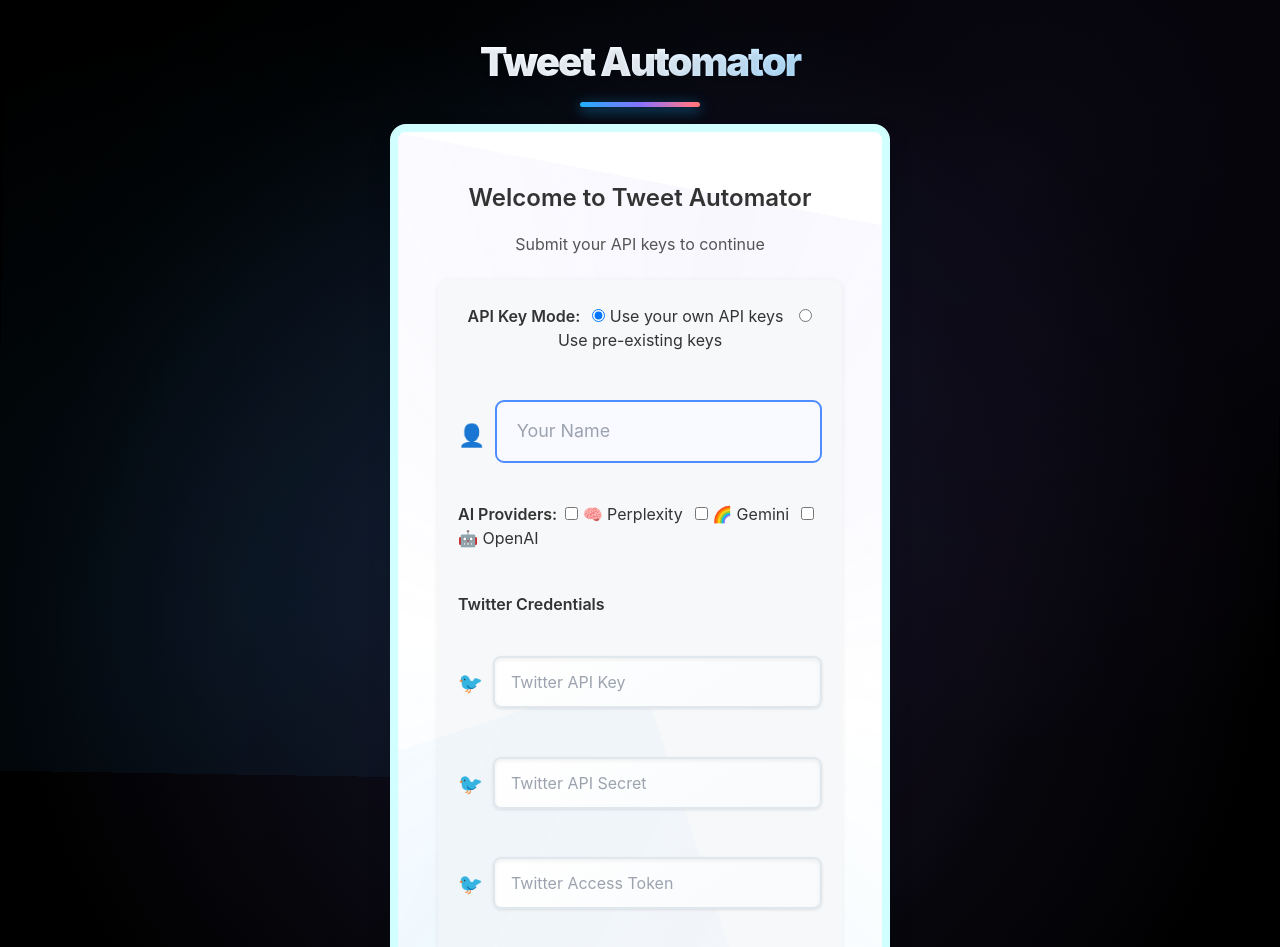
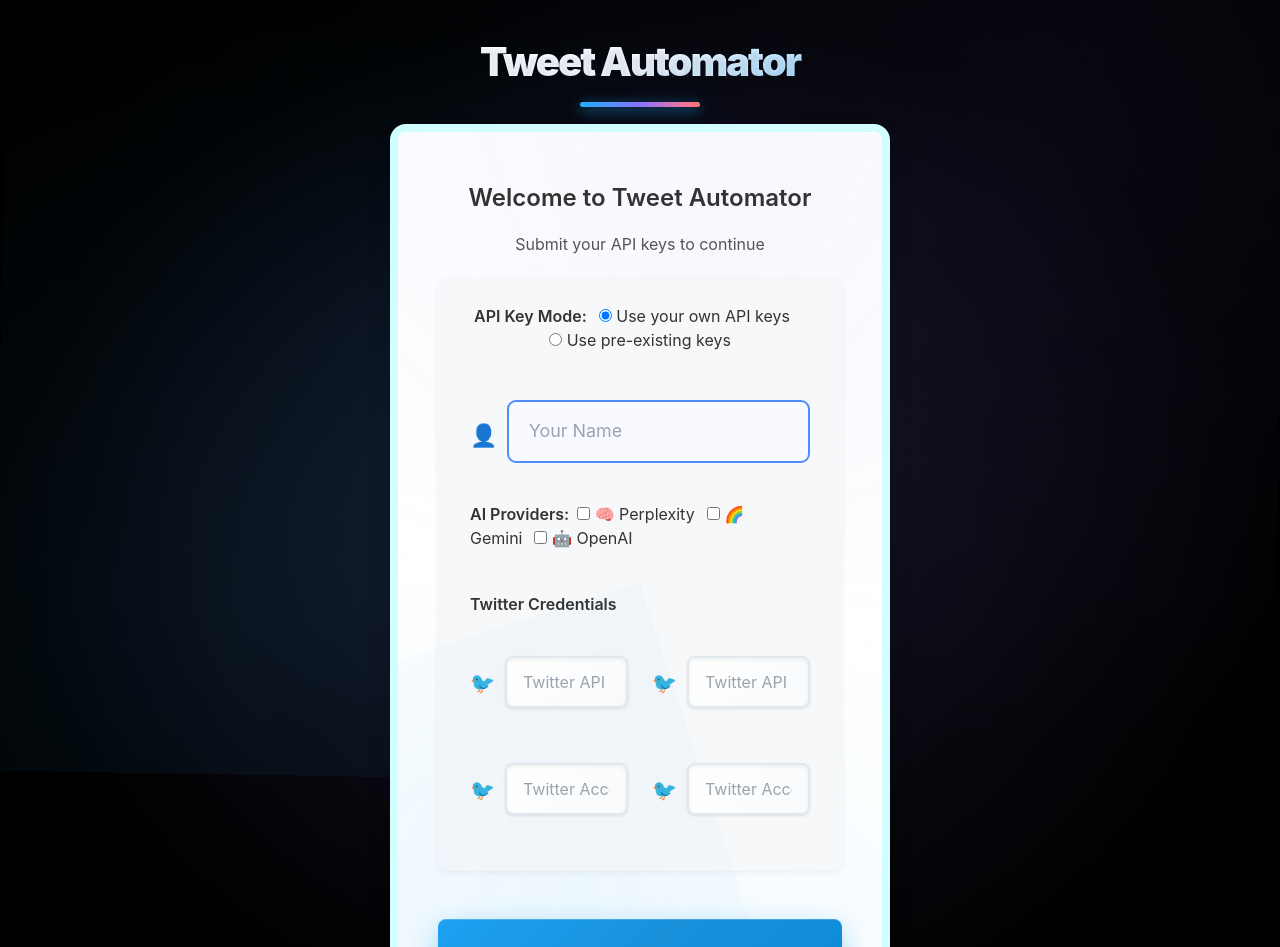
Before and after one commit to Kanishk2404/tweet-automation-docker, a React (Vite) app in the folder frontend/: page / in a window 1280 px wide. Shown: the top 947 px of the page. Built offline with nearby package versions, Linux system fonts and the light colour scheme; no server answers.

Commit message:
updated ui and default keys

```diff
--- a/frontend/src/App.jsx
+++ b/frontend/src/App.jsx
@@ -7,9 +7,10 @@
 const BACKEND_URL = import.meta.env.VITE_API_URL;
 
 function App() {
-  // Built-in keys (replace with your actual keys)
-  const DEFAULT_PERPLEXITY_KEY = 'YOUR_PERPLEXITY_KEY_HERE';
-  const DEFAULT_GEMINI_KEY = 'YOUR_GEMINI_KEY_HERE';
+  // Built-in keys from Vite environment variables
+  const DEFAULT_PERPLEXITY_KEY = import.meta.env.VITE_PERPLEXITY_API_KEY || '';
+  const DEFAULT_GEMINI_KEY = import.meta.env.VITE_GEMINI_API_KEY || '';
+  const DEFAULT_OPENAI_KEY = import.meta.env.VITE_OPENAI_API_KEY || '';
   // Ref for TweetHistory
   const tweetHistoryRef = useRef(null);
   // Load from localStorage if available
@@ -138,9 +139,9 @@
             background: '#f7f8fa',
             borderRadius: 10,
             boxShadow: '0 1px 6px #0001',
-            padding: '24px 20px',
+            padding: '24px 32px',
             marginBottom: '2rem',
-            maxWidth: 420,
+            maxWidth: 600,
             marginLeft: 'auto',
             marginRight: 'auto',
             display: 'flex',
@@ -178,13 +179,13 @@
               <div style={{marginBottom: '0.5rem'}}>
                 <label style={{fontWeight: 600, marginRight: 8}}>AI Providers:</label>
                 <span title="Use Perplexity AI for tweet generation" style={{marginRight: 12}}>
-                  <input type="checkbox" checked={usePerplexity} onChange={e => setUsePerplexity(e.target.checked)} /> <span role="img" aria-label="perplexity">🧠</span> Perplexity
+                  <input type="checkbox" checked={usePerplexity} onChange={e => setUsePerplexity(e.target.checked)} disabled={!useOwnKeys} /> <span role="img" aria-label="perplexity">🧠</span> Perplexity
                 </span>
                 <span title="Use Gemini AI for tweet generation" style={{marginRight: 12}}>
-                  <input type="checkbox" checked={useGemini} onChange={e => setUseGemini(e.target.checked)} /> <span role="img" aria-label="gemini">🌈</span> Gemini
+                  <input type="checkbox" checked={useGemini} onChange={e => setUseGemini(e.target.checked)} disabled={!useOwnKeys} /> <span role="img" aria-label="gemini">🌈</span> Gemini
                 </span>
                 <span title="Use OpenAI for tweet generation">
-                  <input type="checkbox" checked={useOpenAI} onChange={e => setUseOpenAI(e.target.checked)} /> <span role="img" aria-label="openai">🤖</span> OpenAI
+                  <input type="checkbox" checked={useOpenAI} onChange={e => setUseOpenAI(e.target.checked)} disabled={!useOwnKeys} /> <span role="img" aria-label="openai">🤖</span> OpenAI
                 </span>
               </div>
               {usePerplexity && (
@@ -204,6 +205,7 @@
                     autoComplete="off"
                     name="perplexity-api-key"
                     style={{flex: 1}}
+                    disabled={!useOwnKeys}
                   />
                   <span title="Get your Perplexity API key from perplexity.ai" style={{color: '#888', fontSize: 14}}>?</span>
                 </div>
@@ -225,6 +227,7 @@
                     autoComplete="off"
                     name="gemini-api-key"
                     style={{flex: 1}}
+                    disabled={!useOwnKeys}
                   />
                   <span title="Get your Gemini API key from makersuite.google.com" style={{color: '#888', fontSize: 14}}>?</span>
                 </div>
@@ -246,12 +249,24 @@
                     autoComplete="off"
                     name="openai-api-key"
                     style={{flex: 1}}
+                    disabled={!useOwnKeys}
                   />
                   <span title="Get your OpenAI API key from platform.openai.com" style={{color: '#888', fontSize: 14}}>?</span>
                 </div>
               )}
             </>
             <div style={{marginTop: '1rem', marginBottom: '0.5rem', fontWeight: 600, fontSize: 16}}>Twitter Credentials</div>
+            <div style={{
+              display: 'grid',
+              gridTemplateColumns: '1fr 1fr',
+              gap: '24px',
+              alignItems: 'stretch',
+              marginBottom: '1rem',
+              width: '100%',
+              maxWidth: '700px',
+              marginLeft: 'auto',
+              marginRight: 'auto',
+            }}>
               <div style={{display: 'flex', alignItems: 'center', gap: 10}}>
                 <span role="img" aria-label="twitter" style={{fontSize: 20}}>🐦</span>
                 <input
@@ -267,7 +282,7 @@
                   className="login-input"
                   autoComplete="off"
                   name="twitter-api-key"
-                style={{flex: 1}}
+                  style={{flex: 1, minWidth: 0, width: '100%'}}
                 />
               </div>
               <div style={{display: 'flex', alignItems: 'center', gap: 10}}>
@@ -285,7 +300,7 @@
                   className="login-input"
                   autoComplete="off"
                   name="twitter-api-secret"
-                style={{flex: 1}}
+                  style={{flex: 1, minWidth: 0, width: '100%'}}
                 />
               </div>
               <div style={{display: 'flex', alignItems: 'center', gap: 10}}>
@@ -303,7 +318,7 @@
                   className="login-input"
                   autoComplete="off"
                   name="twitter-access-token"
-                style={{flex: 1}}
+                  style={{flex: 1, minWidth: 0, width: '100%'}}
                 />
               </div>
               <div style={{display: 'flex', alignItems: 'center', gap: 10}}>
@@ -321,8 +336,9 @@
                   className="login-input"
                   autoComplete="off"
                   name="twitter-access-secret"
-                style={{flex: 1}}
+                  style={{flex: 1, minWidth: 0, width: '100%'}}
                 />
+              </div>
             </div>
           </div>
           <button
```
Lines whose indentation alone changed are shown as unchanged.
